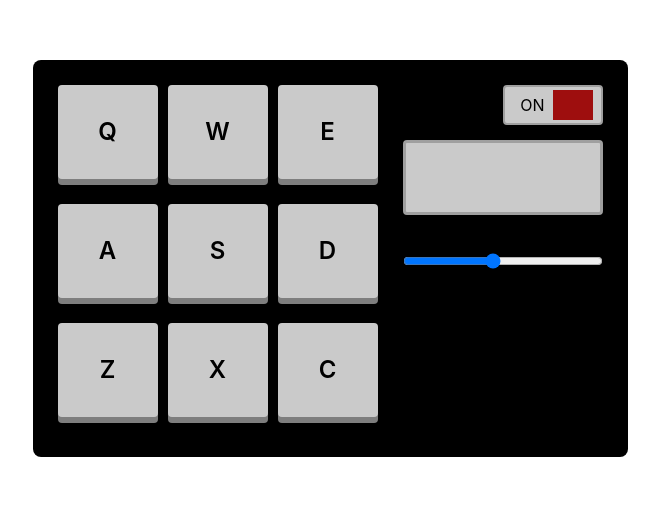
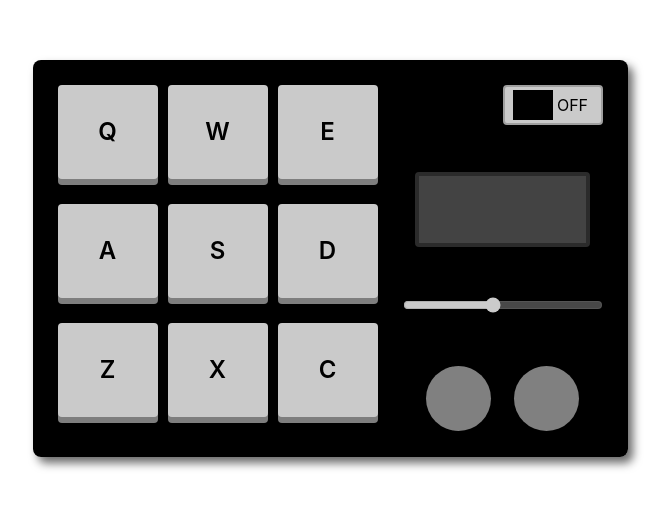
Before and after one commit to sprajams/noise-machine, a React (Create React App) app: page / in a window 1280 px wide. Shown: the part 142-650 px from the top of the page, without its empty margins (310-980 px from the left). Built offline with nearby package versions, Linux system fonts and the light colour scheme.

Commit message:
machine off by default, minor styling changes

```diff
--- a/src/components/Display/index.jsx
+++ b/src/components/Display/index.jsx
@@ -13,7 +13,7 @@ function Display({ label, setOn, on, volume, setVolume }) {
   useEffect(() => {
     const volumeScreenTime = setTimeout(() => {
       setDisplayVolume(false);
-    }, 1500);
+    }, 750);
     return () => {
       clearTimeout(volumeScreenTime);
     };
@@ -51,6 +51,11 @@ function Display({ label, setOn, on, volume, setVolume }) {
         volume={volume}
         setDisplayVolume={setDisplayVolume}
       />
+
+      <div className={styles.knobWrap}>
+        <div className={styles.knob}></div>
+        <div className={styles.knob}></div>
+      </div>
     </div>
   );
 }
--- a/src/components/Display/styles.module.scss
+++ b/src/components/Display/styles.module.scss
@@ -9,12 +9,13 @@
     padding: 25px;
     border-radius: 0 8px 8px 0;
     margin: 0 0 0 -25px;
+    justify-content: space-between;
   }
 }
 .powerBtn {
   width: 100px;
   height: 40px;
-  margin: 0 0 15px;
+  // margin: 0 0 15px;
   display: flex;
   justify-content: center;
   align-items: center;
@@ -39,14 +40,14 @@
   color: rgb(158, 14, 14);
 }
 .screen {
-  width: 200px;
+  width: 175px;
   height: 75px;
-  margin: 0 auto;
+  margin: 15px auto;
   background-color: rgb(202, 202, 202);
   display: flex;
   justify-content: center;
   align-items: center;
-  font-size: 1.5em;
+  font-size: 1.25em;
   font-weight: 600;
   border-radius: 4px;
   border: 3px solid rgb(159, 159, 159);
@@ -55,3 +56,20 @@
   background: rgb(67, 67, 67);
   border: 4px solid rgb(43, 43, 43);
 }
+
+.knob {
+  width: 65px;
+  height: 65px;
+  background: grey;
+  border-radius: 50%;
+}
+.knobWrap {
+  margin-top: 15px;
+  margin-bottom: -10px;
+  display: flex;
+  width: 100%;
+  justify-content: space-evenly;
+  @media (min-width: 768px) {
+    margin-bottom: 0;
+  }
+}
--- a/src/components/Machine/index.jsx
+++ b/src/components/Machine/index.jsx
@@ -54,7 +54,7 @@ const PAD_DATA = [
 
 function Machine() {
   // power on-off of machine
-  const [isOn, setIsOn] = useState(true);
+  const [isOn, setIsOn] = useState(false);
   // screen display of which pad is pressed
   const [label, setLabel] = useState("");
   // volume of app
--- a/src/components/Machine/styles.module.scss
+++ b/src/components/Machine/styles.module.scss
@@ -1,7 +1,10 @@
 .main {
+  box-shadow: 4px 5px 6px rgb(105, 105, 105);
+  border-radius: 8px;
   @media (min-width: 768px) {
     display: flex;
     flex-direction: row-reverse;
+    box-shadow: 5px 6px 10px rgb(105, 105, 105);
   }
 }
 
--- a/src/components/Volume/index.jsx
+++ b/src/components/Volume/index.jsx
@@ -8,8 +8,7 @@ function Volume({ setVolume, volume, setDisplayVolume, on }) {
     setDisplayVolume(true);
   };
   return (
-    <div>
-      <h2>volume</h2>
+    <div className={styles.outer}>
       <div className={styles.sliderWrap}>
         <input
           type="range"
--- a/src/components/Volume/styles.module.scss
+++ b/src/components/Volume/styles.module.scss
@@ -1,9 +1,14 @@
-.sliderWrap {
-  width: 100%;
+.outer {
+  margin: 0 auto;
 }
 .sliderWrap {
   width: 200px;
 }
+
 .slider {
   width: 100%;
+  cursor: pointer;
+  &:disabled {
+    cursor: not-allowed;
+  }
 }
```
